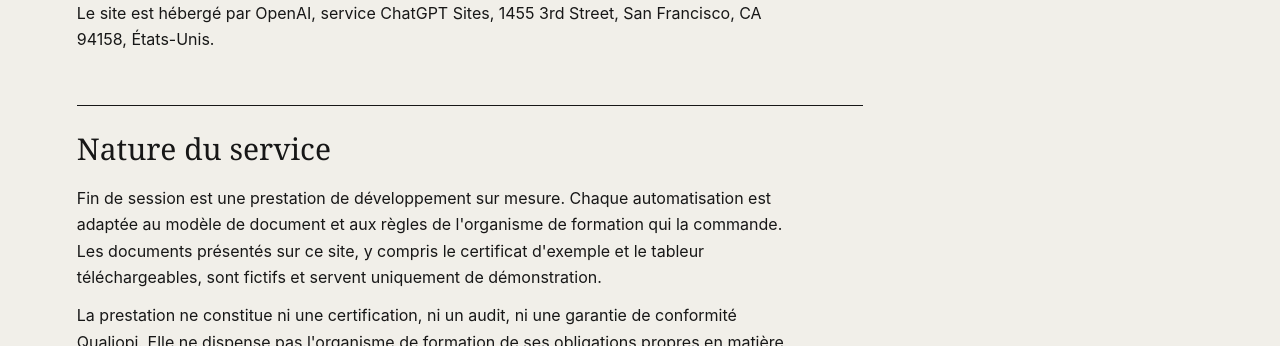
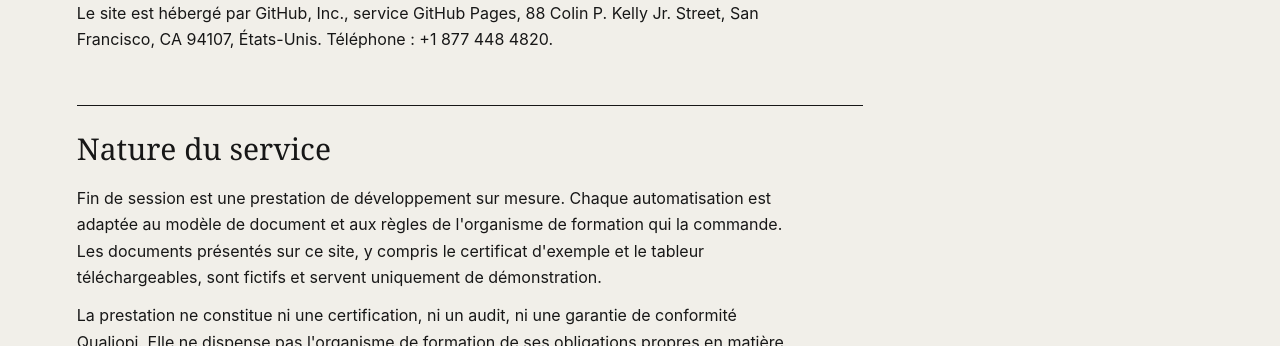
Before and after one commit to arthurbeyy/fin-de-session, a plain HTML site: page dist/mentions-legales.html in a window 1280 px wide. Shown: the part 754-1100 px from the top of the page. Drawn offline with Linux system fonts and the light colour scheme.

Commit message:
Mentions legales : hebergeur GitHub Pages et non plus ChatGPT Sites

```diff
--- a/dist/mentions-legales.html
+++ b/dist/mentions-legales.html
@@ -29,7 +29,7 @@
     <p>Directeur de la publication : Arthur Bey.</p>
 
     <h2>Hébergement</h2>
-    <p>Le site est hébergé par OpenAI, service ChatGPT Sites, 1455 3rd Street, San Francisco, CA 94158, États-Unis.</p>
+    <p>Le site est hébergé par GitHub, Inc., service GitHub Pages, 88 Colin P. Kelly Jr. Street, San Francisco, CA 94107, États-Unis. Téléphone : +1 877 448 4820.</p>
 
     <h2>Nature du service</h2>
     <p>Fin de session est une prestation de développement sur mesure. Chaque automatisation est adaptée au modèle de document et aux règles de l'organisme de formation qui la commande. Les documents présentés sur ce site, y compris le certificat d'exemple et le tableur téléchargeables, sont fictifs et servent uniquement de démonstration.</p>
```
